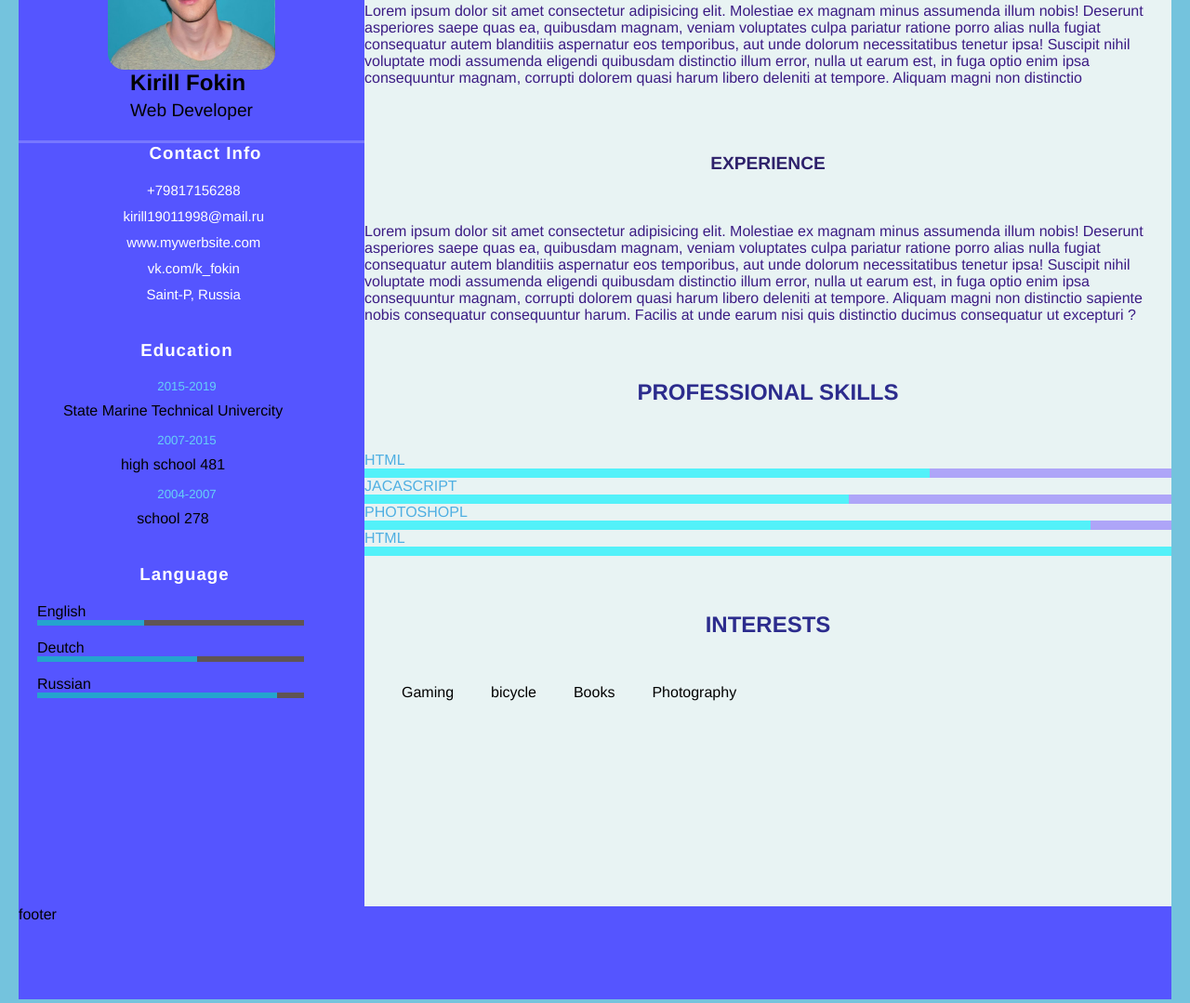
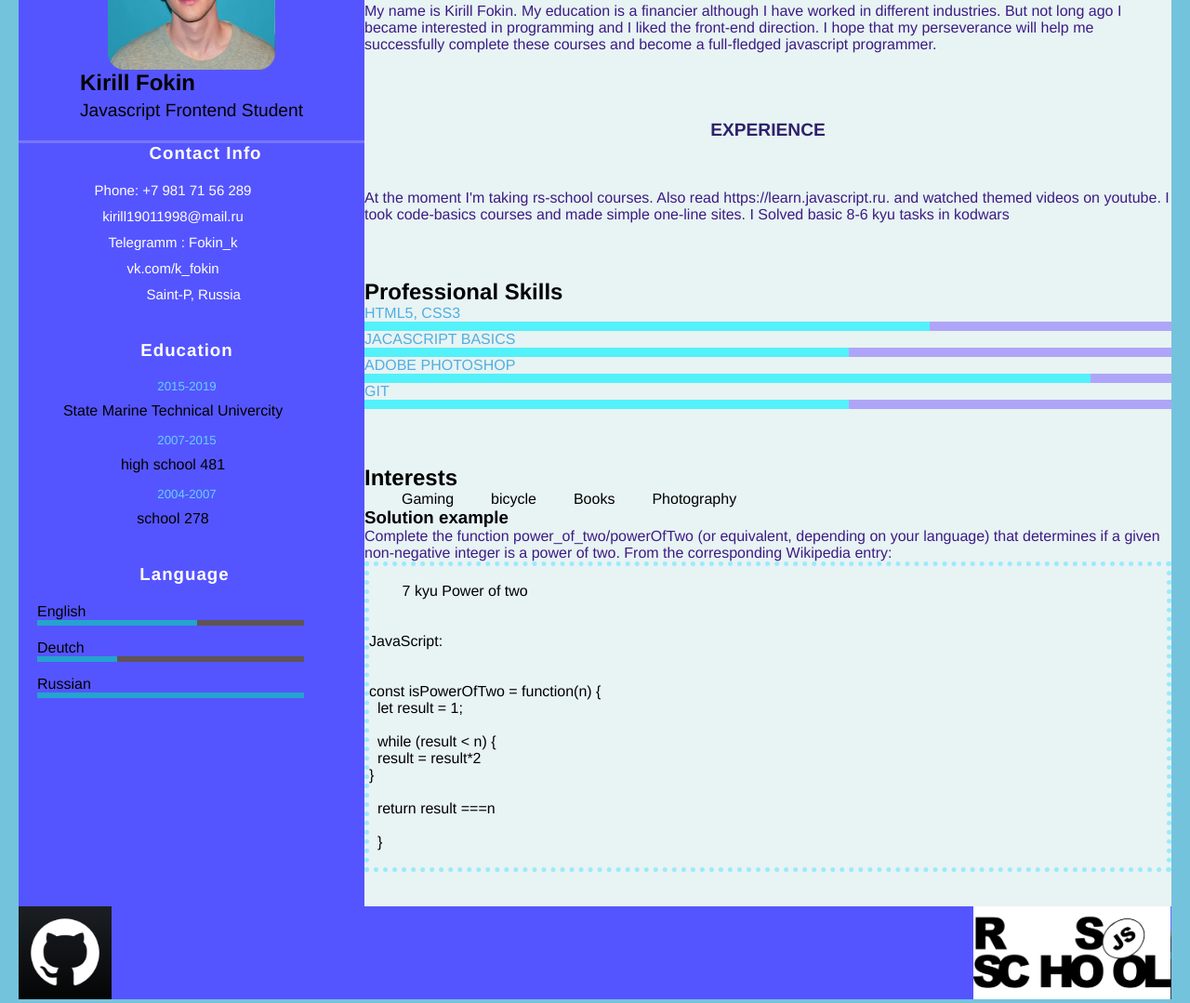
Before and after one commit to Kirill-Fokin/rsschool-cv-old, a plain HTML site: page index.html in a window 1280 px wide. Shown: the part 225-1304 px from the top of the page at 93% size. Drawn offline with Linux system fonts and the light colour scheme.

Commit message:
refactor:create assets

```diff
--- a/index.html
+++ b/index.html
@@ -22,27 +22,23 @@
     <div class="left-side">
       <div class="profile-text">
         <div class="img-profile">
-          <img src="me.jpg" alt="me">
+          <img src="assets/me.jpg" alt="me">
         </div>
-         <h2>Kirill Fokin <br> <span>Web Developer</span></h2>
+         <h2>Kirill Fokin <br> <span>Javascript Frontend Student</span></h2>
     </div>
     <div class="contact-info">
       <h3 class="title">Contact Info</h3>
         <ul>
           <li>
-            <span class="icon"><i class=""><i class="fa fa-android" aria-hidden="true"></i></i> </span>
-            <span class="text">+79817156288</span>
+            <span class="text">Phone: +7 981 71 56 289</span>
           </li>
           <li>
-            <span class="icon"><i class="fa fa-envelope-open" aria-hidden="true"></i></span>
             <span class="text">kirill19011998@mail.ru</span>
           </li>
           <li>
-            <span class="icon"><i class="fa fa-safari" aria-hidden="true"></i></span>
-            <span class="text">www.mywerbsite.com</span>
+            <span class="text">Telegramm : Fokin_k </span>
           </li>
           <li>
-            <span class="icon"><i class="fa fa-user-circle-o" aria-hidden="true"></i></span>
             <span class="text">vk.com/k_fokin </span>
           </li>
           <li>
@@ -78,19 +74,19 @@
           <li>
             <span class="text">English</span>
             <span class="percent ">
-              <div style="width: 40%;"></div>
+              <div style="width: 60%;"></div>
             </span>
           </li>
           <li>
             <span class="text">Deutch</span>
             <span class="percent ">
-              <div style="width: 60%;"></div>
+              <div style="width: 30%;"></div>
             </span>
           </li>
           <li>
             <span class="text">Russian</span>
             <span class="percent ">
-             <div style="width: 90%;"></div>
+             <div style="width: 100%;"></div>
             </span>
           </li>
         </ul>
@@ -100,55 +96,82 @@
 
     <div class="right-side">
       <div class="about">
-        <h2 class="title2">Profile</h2>
-        <p>Lorem ipsum dolor sit amet consectetur adipisicing elit. Molestiae ex magnam minus assumenda illum nobis! Deserunt asperiores saepe quas ea, quibusdam magnam, veniam voluptates culpa pariatur ratione porro alias nulla fugiat consequatur autem blanditiis aspernatur eos temporibus, aut unde dolorum necessitatibus tenetur ipsa! Suscipit nihil voluptate modi assumenda eligendi quibusdam distinctio illum error, nulla ut earum est, in fuga optio enim ipsa consequuntur magnam, corrupti dolorem quasi harum libero deleniti at tempore. Aliquam magni non distinctio
+        <h1>Profile</h1>
+        <p>My name is Kirill Fokin. My education is a financier although I have worked in different industries. But not long ago I became interested in programming and I liked the front-end direction. I hope that my perseverance will help me successfully complete these courses and become a full-fledged javascript programmer.
+
           </p> </div>
           <div class="about2">
             <h2 class="title3">Experience</h2>
-            <p>Lorem ipsum dolor sit amet consectetur adipisicing elit. Molestiae ex magnam minus assumenda illum nobis! Deserunt asperiores saepe quas ea, quibusdam magnam, veniam voluptates culpa pariatur ratione porro alias nulla fugiat consequatur autem blanditiis aspernatur eos temporibus, aut unde dolorum necessitatibus tenetur ipsa! Suscipit nihil voluptate modi assumenda eligendi quibusdam distinctio illum error, nulla ut earum est, in fuga optio enim ipsa consequuntur magnam, corrupti dolorem quasi harum libero deleniti at tempore. Aliquam magni non distinctio sapiente nobis consequatur consequuntur harum. Facilis at unde earum nisi quis distinctio ducimus consequatur ut excepturi ?</p>
+            <p>At the moment I'm taking rs-school courses. Also read https://learn.javascript.ru. and watched themed videos on youtube. I took code-basics courses and made simple one-line sites. I Solved basic 8-6 kyu tasks in kodwars</p>
 
     </div>
     <div class="skills">
       <h2 class=title2>Professional Skills</h2>
         <div class="box">
-          <h4>HTML</h4>
+          <h4>HTML5, CSS3</h4>
           <div class="percent">
             <div style="width: 70%;"></div>
           </div>
         </div>
         <div class="box">
-          <h4>Jacascript</h4>
+          <h4>Jacascript Basics</h4>
           <div class="percent">
             <div style="width: 60%;"></div>
           </div>
         </div>
         <div class="box">
-          <h4>PhotoshopL</h4>
+          <h4>Adobe Photoshop</h4>
           <div class="percent">
             <div style="width: 90%;"></div>
           </div>
         </div>
         <div class="box">
-          <h4>HTML</h4>
+          <h4>GIT</h4>
           <div class="percent">
-            <div style="width: 100%;"></div>
+            <div style="width: 60%;"></div>
           </div>
         </div>
         <div class="aboutinterest">
-          <h2 class=" title2">Interests</h2>
+          <h2 class="title2">Interests</h2>
           <ul>
-            <li><i class="fa fa-gamepad" aria-hidden="true"></i>Gaming</li>
-            <li><i class="fa fa-bicycle" aria-hidden="true"></i>
-              bicycle</li>
-            <li><i class="fa fa-book" aria-hidden="true"></i>Books</li>
-            <li><i class="fa fa-camera" aria-hidden="true"></i>Photography</li>
+            <li>Gaming</li>
+            <li> bicycle</li>
+            <li>Books</li>
+            <li>Photography</li>
           </ul>
         </div>
-    </div>
+        <h3>Solution example</h3>
+        <p>Complete the function power_of_two/powerOfTwo (or equivalent, depending on your language) that determines if a given non-negative integer is a power of two. From the corresponding Wikipedia entry:</p>
+        <pre><code>
+        7 kyu Power of two
+
+
+JavaScript:
+
+
+const isPowerOfTwo = function(n) {
+  let result = 1;
+
+  while (result < n) {
+  result = result*2
+}
+
+  return result ===n
+
+  }
+        </code></pre>
+</div>
    </main>
-    <div class="footer"> footer</div>
 
-    </aside>
+
+    <footer class="footer">
+      <a href="https://github.com/Kirill-Fokin"><img class="gitlogo"src="assets/gitlogo.png" alt="gitlogo"> </a>
+      <a href="https://rs.school/js-stage0/"> <img class= "rs-logo" src="assets/rs-logo.png" alt="rslogo"> </a>
+
+
+    </footer>
+
+
 
   </div>
 
--- a/style.css
+++ b/style.css
@@ -5,21 +5,21 @@
   font-family: Helvetica;
 }
 body {
- background:rgb(116, 195, 221);
   display: flex;
   justify-content: center;
   align-items: center;
+  background:rgb(116, 195, 221);
+
+
 }
 .container {
+  display:flex;
+  flex-direction: column;
   width: 100%;
+  margin: 0 20px;
   max-width: 1400px;
   min-height: 1300px;
   background-color: rgb(255, 255, 255);
-  display:flex;
-  flex-direction: column;
-
-  margin: 0 20px;
-
  }
 
 .header {
@@ -34,9 +34,10 @@ body {
   display: flex;
   justify-content:space-around;
   align-items: center;
-  list-style-type: none;
   margin-left: 400px;
   margin-top: 20px;
+  list-style-type: none;
+
 }
 .nav-item {
   font-size: 32px;
@@ -66,6 +67,8 @@ main {
 }
 
 .footer {
+  display: flex;
+  justify-content:space-between;
   width: 100%;
   height: 100px;
   background: rgb(85, 85, 255);
@@ -80,6 +83,7 @@ main {
   padding-bottom: 20px;
   margin-top: 20px;
 }
+
 .container .img-profile img {
   position: absolute;
   top:0;
@@ -87,55 +91,55 @@ main {
   width: 100%;
   height: 100%;
   object-fit:cover;
-;
+
 }
+
 .container .profile-text{
-
   display:flex;
   flex-direction:column;
   align-items: center;
   padding-bottom: 20px;
   border-bottom: 3px solid rgba(255,255,255,0.2);
 }
+
 p {
   color:rgb(59, 28, 132);
 }
-.title2{
+h1 {
+  text-align: left;
   color:rgb(44, 44, 141);
-  text-align: left;
+  margin-bottom:50px;
   text-transform: uppercase;
-  margin-bottom:50px;
   font-size:24px;
-
 }
 
  h2 span {
   font-size: 0.8em;
   font-weight: 300;
 }
+
 contact-info {
   padding-top:40px;
   margin-left: 35px;
-
-
 }
 
 .title {
+  margin-bottom:20px;
+  margin-left:30px;
   color:white;
   text-decoration: uppercase;
   font-weight: 600;
   letter-spacing: 1px;
-margin-bottom:20px;
-margin-left:30px;
 }
 
 .contact-info ul li {
+  margin: 10px 40px 0 0 ;
   position:relative;
+  text-align: center;
   list-style:none;
-  margin: 10px 0 ;
   cursor: pointer;
-  text-align: center;
-  margin-right:40px;
+
+
 }
 
 .contact-info ul li .icon {
@@ -146,9 +150,9 @@ margin-left:30px;
  }
 
  .contact-info ul li span {
+   text-align: left;
    color:white;
    font-weight: 00;
-   text-align: left;
    font-size:15px;
  }
  .contact-info-education {
@@ -161,18 +165,20 @@ margin-left:30px;
 
 .contact-info-education li {
   margin-bottom:15px;
+  text-align: center;
   list-style:none;
-  text-align: center;
+
 
 
 
 }
 .contact-info-education h5 {
-  color:rgb(103, 208, 246);
-  font-weight:500;
   margin:10px;
   margin-left:40px;
   text-align: center;
+  color:rgb(103, 208, 246);
+  font-weight:500;
+
 }
 
 .contact-info-education .title {
@@ -182,11 +188,13 @@ margin-left:30px;
 
 
   .contactInfoLanguage .percent {
+    display:block;
+    margin-bottom: 15px;
     width: 100%;
     height:6px;
+
     background-color: rgb(95, 84, 84);
-    display:block;
-    margin-bottom: 15px;
+
   }
 
   .contactInfoLanguage .percent div {
@@ -208,12 +216,12 @@ margin-left:30px;
 
   .title {
     text-align: center;
-    margin-right: 2;
+
   }
   .slills .box {
     position:relative;
+    display:flex;
     width:100%;
-    display:flex;
     justify-content: center;
     align-items: center;
   }
@@ -243,9 +251,8 @@ margin-left:30px;
     list-style:none;
   }
   .aboutinterest ul {
+    display:flex;
     list-style: none;
-    display:flex;
-    flex-direction: ;
   }
 
   .aboutinterest ul li {
@@ -260,19 +267,19 @@ margin-left:30px;
   width:20px;
   }
 
-  .title2 {
-
+  .h1 {
     text-align: center;
   }
+
   .title3 {
+    padding-bottom: 50px;
+    text-align: center;
+    margin-top: 20px;
     color: rgb(46, 33, 107);
     font-size:1.2em;
-    margin-top: 20px;
     text-transform: uppercase;
-    text-align: center;
     font-weight: 600;
     line-height: 1.4em;
-    padding-bottom: 50px;
   }
 
   .about {
@@ -284,3 +291,13 @@ margin-left:30px;
   .aboutinterest {
     margin-top: 60px;
   }
+  .rs-logo {
+    height:100px;
+  }
+  .gitlogo {
+    height:100px;
+  }
+
+  pre {
+    border: 5px dotted rgb(154, 235, 251) ;
+  }
```
Also changed, not shown: assets/gitlogo.png (added), assets/me.jpg (renamed from me.jpg), assets/rs-logo.png (added). Lines whose indentation alone changed are shown as unchanged.
